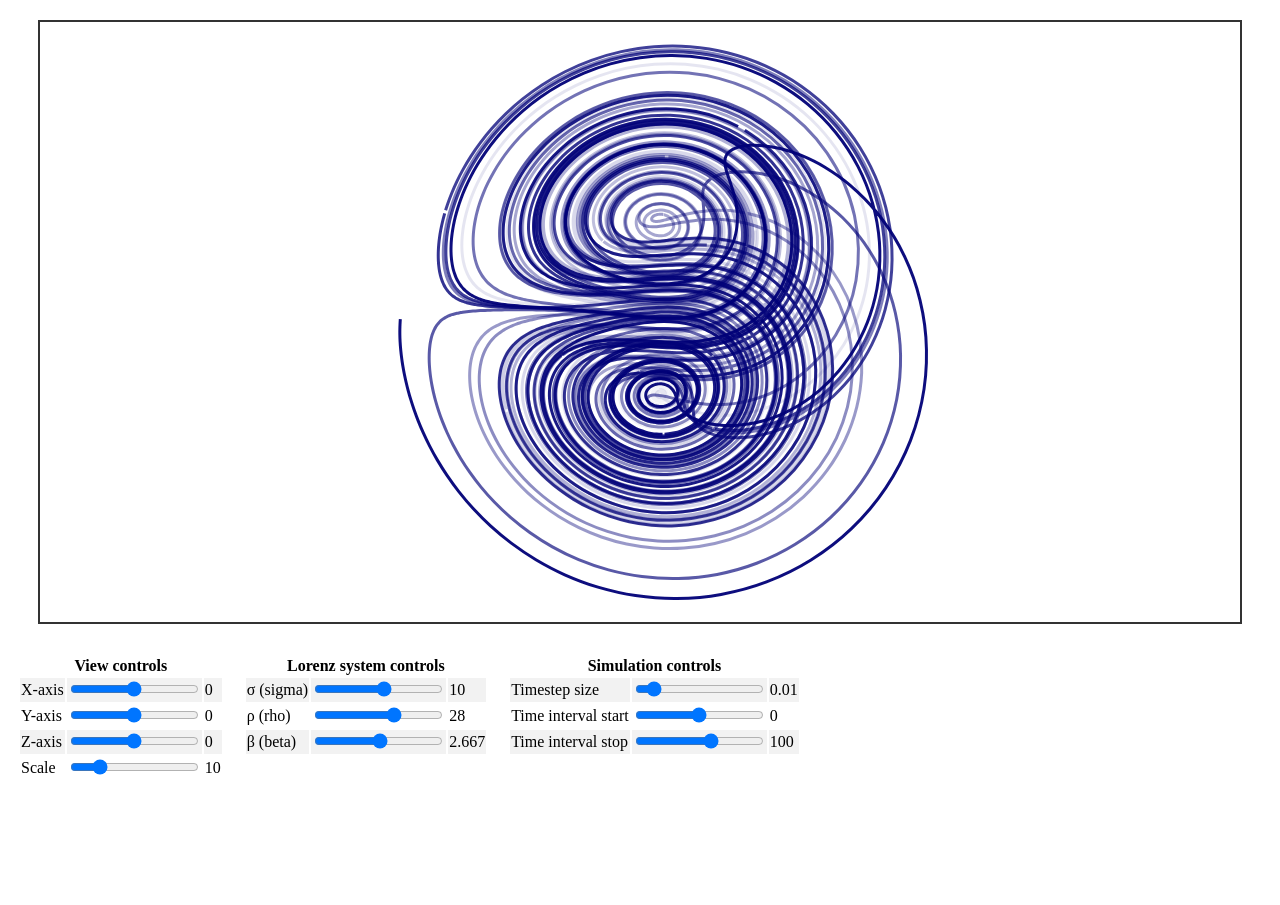
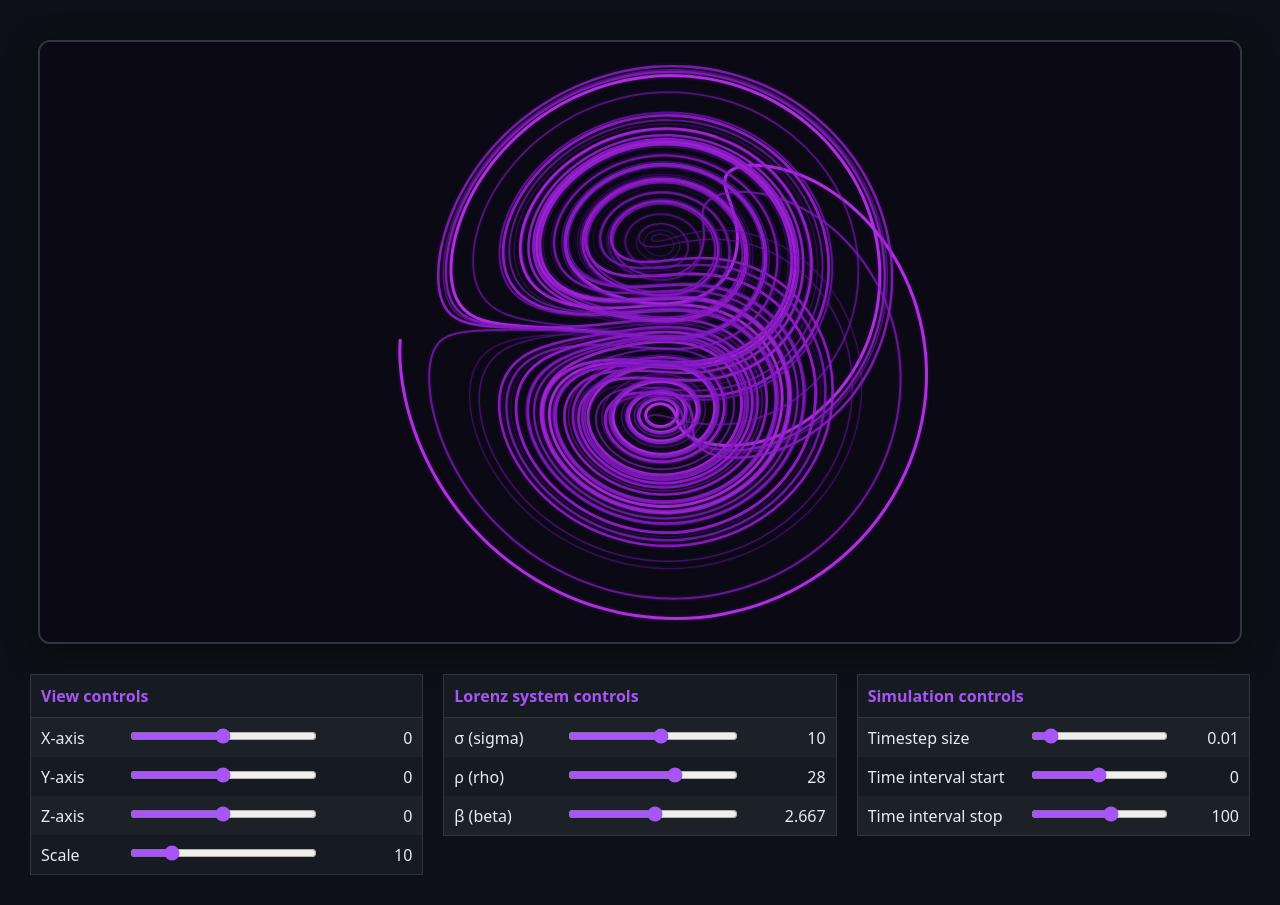
Before and after one commit to aaronpiipponen/my-avatar, a plain HTML site: page index.html in a window 1280 px wide. Before the commit the page ends 800 px from the top, so only its background shows below. Drawn offline with Linux system fonts and the light colour scheme.

Commit message:
feat: basic styling

```diff
--- a/main.js
+++ b/main.js
@@ -58,7 +58,8 @@ function updateLorenz() {
 }
 
 function draw() {
-    ctx.clearRect(0, 0, canvas.width, canvas.height);
+    ctx.fillStyle = "#0b0914";
+    ctx.fillRect(0, 0, canvas.width, canvas.height);
 
     if (points3D.length < 3) return;
 
--- a/renderer.js
+++ b/renderer.js
@@ -4,6 +4,8 @@ export function drawCatmullRomSpline(ctx, points, stroke_count) {
     if (points.length < 3) return;
 
     ctx.lineWidth = 3;
+    ctx.shadowColor = "rgba(120, 40, 200, 0.35)";
+    ctx.shadowBlur = 4;
 
     let gradient = (() => {
         let list = [];
@@ -26,26 +28,23 @@ export function drawCatmullRomSpline(ctx, points, stroke_count) {
         const cp2x = p2.x - (p3.x - p1.x) / 6;
         const cp2y = p2.y - (p3.y - p1.y) / 6;
 
-        if(i % stroke_count === 0)
-        {
-            if(i === 0) {
-                ctx.beginPath();
-            }
-            ctx.moveTo(p1.x, p1.y);
-            ctx.strokeStyle = `rgba(0,0,120,${gradient[i/stroke_count]})`;
-            ctx.bezierCurveTo(cp1x, cp1y, cp2x, cp2y, p2.x, p2.y);
-
-            if(i !== 0) {
-                ctx.stroke();
-                ctx.beginPath();
-            } else if(i == points.length - 1) {
+        if (i % stroke_count === 0) {
+            if (i !== 0) {
                 ctx.stroke();
             }
+            ctx.beginPath();
+            ctx.moveTo(p1.x, p1.y);
+
+            // Line style
+            const g = gradient[i / stroke_count];
+            ctx.lineWidth = Math.max(0.5, 3 * g);
+            ctx.strokeStyle = `hsla(${265 + g * 20}, 75%, ${25 + g * 28}%, ${g})`;
+
+            ctx.bezierCurveTo(cp1x, cp1y, cp2x, cp2y, p2.x, p2.y);
         } else {
             ctx.bezierCurveTo(cp1x, cp1y, cp2x, cp2y, p2.x, p2.y);
         }
     }
-
 }
 
 export function centerScaleRender(points, centerX, centerY, scale) {
--- a/style.css
+++ b/style.css
@@ -2,10 +2,18 @@
   box-sizing: border-box;
 }
 
-/* Create a two-column layout */
+body {
+  background-color: #0d1117;
+  color: #e6edf3;
+  font-family: system-ui, -apple-system, sans-serif;
+  margin: 0;
+  padding: 20px;
+}
+
+/* Create a three-column layout */
 .column {
   float: left;
-  width: 1/3;
+  width: calc(100% / 3);
   padding: 10px;
 }
 
@@ -16,12 +24,44 @@
   display: table;
 }
 
+table {
+  width: 100%;
+  border-collapse: collapse;
+  background-color: #161b22;
+  border: 1px solid #30363d;
+}
+
+th {
+  padding: 10px;
+  text-align: left;
+  color: #a855f7;
+  border-bottom: 1px solid #30363d;
+}
+
+td {
+  padding: 8px 10px;
+}
+
+td:last-child {
+  min-width: 4.5em;
+  text-align: right;
+  font-variant-numeric: tabular-nums;
+}
+
 tr:nth-child(even) {
-  background-color: #f2f2f2;
+  background-color: #1c2128;
+}
+
+.slider {
+  width: 100%;
+  accent-color: #a855f7;
+  cursor: pointer;
 }
 
 canvas {
-    border: 2px solid #333;
-    display: block;
-    margin: 20px auto;
+  border: 2px solid #30363d;
+  border-radius: 12px;
+  display: block;
+  margin: 20px auto;
+  box-shadow: 0 8px 30px rgba(0, 0, 0, 0.5);
 }
```
